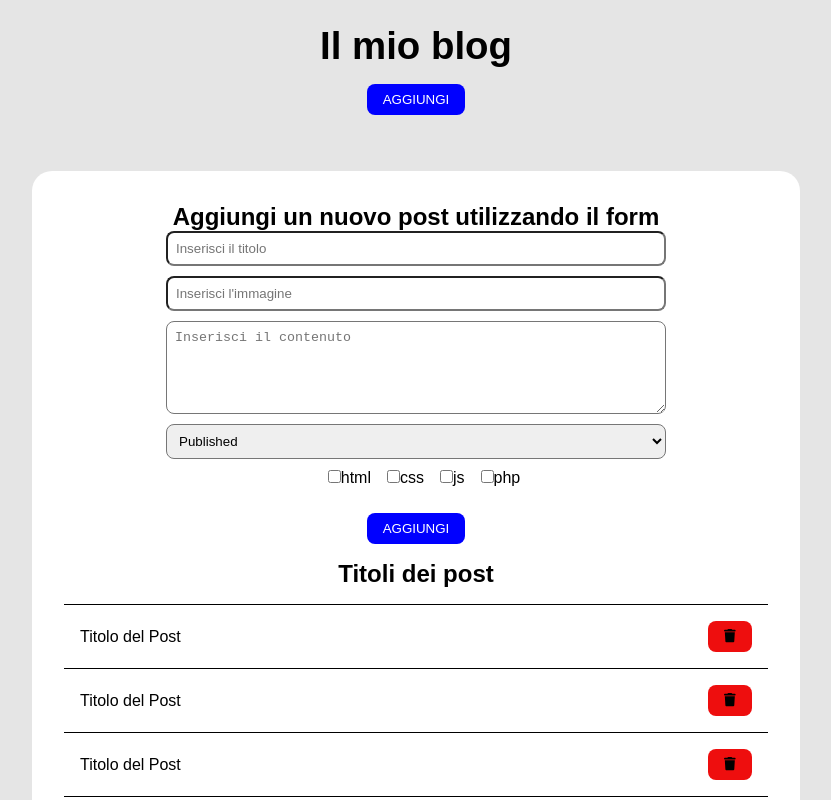
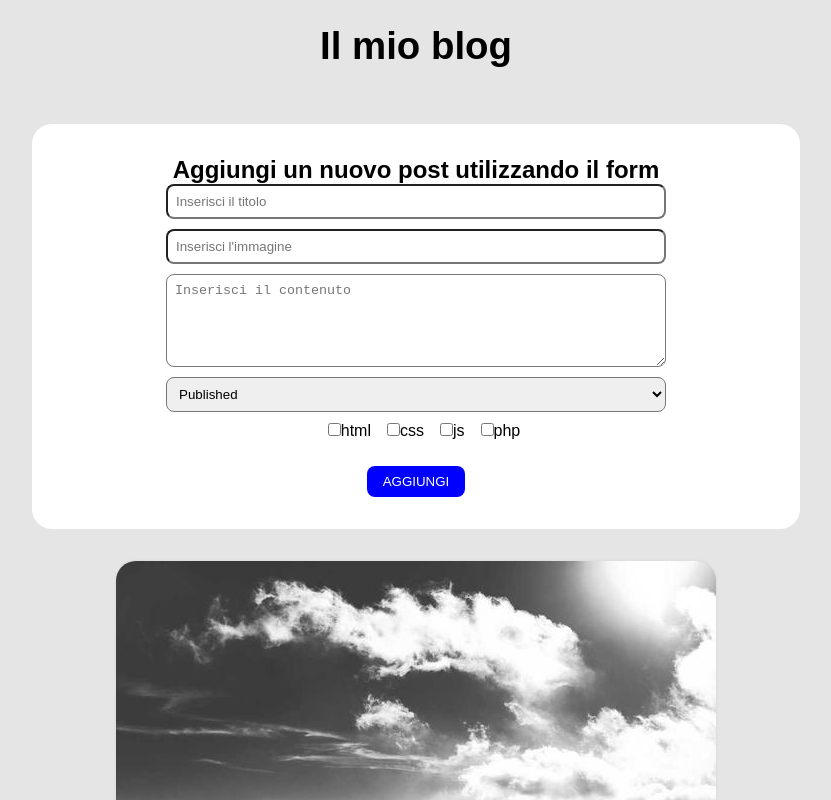
Before and after one commit to JacopoTrincanato/react-form-multifield, a React (Vite) app: page / in a window 1280 px wide. Shown: the top 800 px of the page, without its empty margins (224-1055 px from the left). Built offline with nearby package versions, Linux system fonts and the light colour scheme.

Commit message:
delete AddButton in AppHeader.jsx

```diff
--- a/src/components/AppHeader.jsx
+++ b/src/components/AppHeader.jsx
@@ -1,6 +1,3 @@
-//importo AddButton
-import AddButton from "./buttons/AddButton";
-
 //creo il componente header
 export default function AppHeader() {
     //creo una variabile dove inserire il titolo
@@ -10,7 +7,7 @@ export default function AppHeader() {
     return (
         <header>
             <h1>{title}</h1>
-            <AddButton />
+
         </header>
 
     )
--- a/src/components/form/Form.jsx
+++ b/src/components/form/Form.jsx
@@ -53,7 +53,7 @@ export default function Form() {
 
         setFormData({
             ...formData,
-            [e.target.name]: value
+            [e.target.title]: value
         })
     }
 
@@ -100,15 +100,15 @@ export default function Form() {
 
             </form>
 
-            {posts.map(post => <Card key={post.id} data={post}></Card>)}
+            {posts.map((post, index) => <Card key={post.id} data={post}><button onClick={eliminate} data-index={index} className={style.deleteBtn}><FontAwesomeIcon icon={faTrash} /></button></Card>)}
 
-            < ul >
+            {/*< ul >
                 <li><h2>Titoli dei post</h2></li>
                 {initialPosts.map((post, index) => <li className={style.liItem} key={index}>{post.title}
                     <button onClick={eliminate} data-index={index} className={style.deleteBtn}><FontAwesomeIcon icon={faTrash} /></button>
                 </li>)}
 
-            </ ul>
+            </ ul>*/}
 
 
 
```
